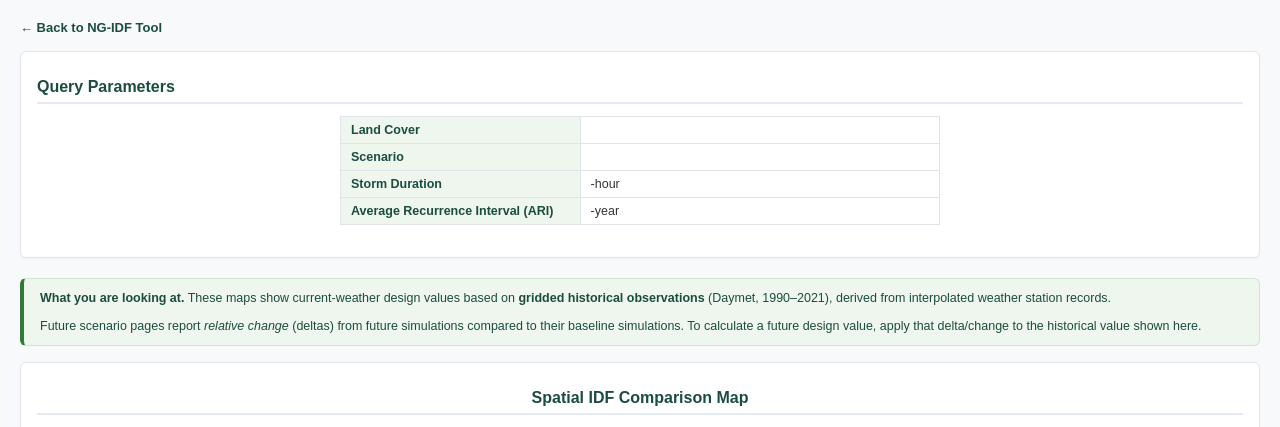
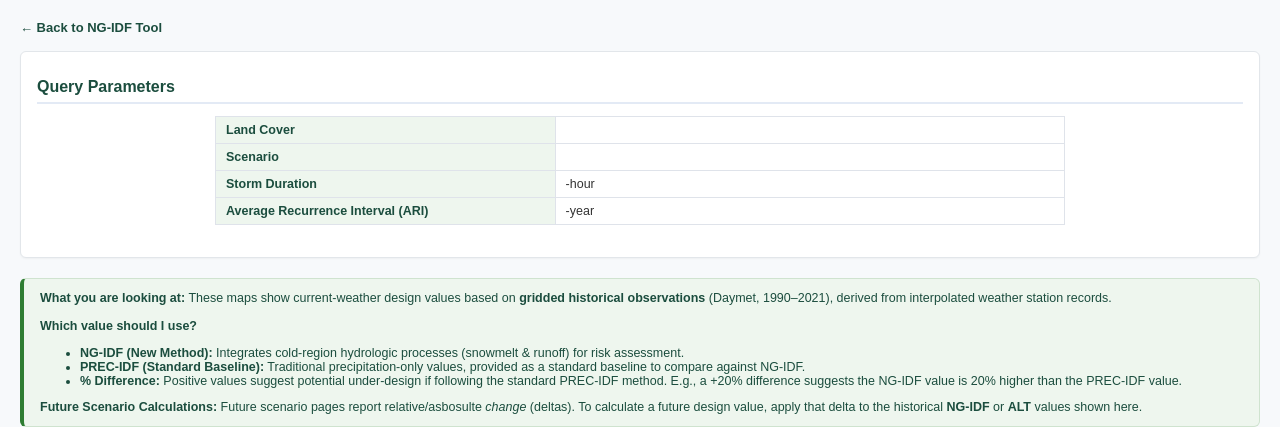
Before and after one commit to hydro-yan/NG_IDF_AWS, a Flask app: template templates/out_spatial.html in a window 1280 px wide. Shown: the part 55-482 px from the top of the page. Run offline with Flask 3, Linux system fonts and the light colour scheme; the template is opened without the code that fills it, so the values that code supplies are empty.

Commit message:
2026/08/06 15:32 updated some minor fixes for spatial out map

```diff
--- a/templates/out_spatial.html
+++ b/templates/out_spatial.html
@@ -67,7 +67,7 @@
   .meta-table {
     border-collapse: collapse;
     width: 100%;
-    max-width: 600px;
+    max-width: 850px;
     margin: 0 auto 16px auto;
     font-size: 12.5px;
   }
@@ -153,8 +153,8 @@
   <div class="section">
     <h2>Query Parameters</h2>
     <table class="meta-table">
-      <tr><th>Land Cover</th><td>{{ 'Deciduous Forest' if land_cover | lower == 'deciduous' else 'Evergreen Forest' if land_cover | lower == 'evergreen' else land_cover | capitalize }}</td></tr>
-      <tr><th>Scenario</th><td>{{ spatial_scenario_label }}</td></tr>
+      <tr><th>Land Cover</th><td>{{ 'Open / Impervious / Bare Ground (Asphalt, Concrete, Bare Soil)' if land_cover | lower == 'open' else 'Deciduous Forest (e.g., Paper Birch, Quaking Aspen, Balsam Poplar)' if land_cover | lower == 'deciduous' else 'Evergreen Forest (e.g., Black Spruce, White Spruce)' if land_cover | lower == 'evergreen' else land_cover | capitalize }}</td></tr>
+      <tr><th>Scenario</th><td>{{ 'Historical Weather' if spatial_scenario_label == 'Historical Weather (Daymet)' else spatial_scenario_label }}</td></tr>
       <tr><th>Storm Duration</th><td>{{ duration }}-hour</td></tr>
       <tr><th>Average Recurrence Interval (ARI)</th><td>{{ ari }}-year</td></tr>
     </table>
@@ -169,17 +169,21 @@
   </div>
   {% else %}
 
-
   <div class="note-box">
-    <strong>What you are looking at.</strong> These maps show current-weather design
+    <strong>What you are looking at:</strong> These maps show current-weather design
     values based on <strong>gridded historical observations</strong> (Daymet, 1990–2021),
     derived from interpolated weather station records.
     <br><br>
-    Future scenario pages report <em>relative change</em> (deltas) from future
-    simulations compared to their baseline simulations. To calculate a future design
-    value, apply that delta/change to the historical value shown here.
+    <strong>Which value should I use?</strong>
+    <ul>
+      <li><strong>NG-IDF (New Method):</strong> Integrates cold-region hydrologic processes (snowmelt & runoff) for risk assessment.</li>
+      <li><strong>PREC-IDF (Standard Baseline):</strong> Traditional precipitation-only values, provided as a standard baseline to compare against NG-IDF.</li>
+      <li><strong>% Difference:</strong> Positive values suggest potential under-design if following the standard PREC-IDF method. E.g.,
+        a +20% difference suggests the NG-IDF value is 20% higher than the PREC-IDF value.</li>
+    </ul>
+    <strong>Future Scenario Calculations:</strong> Future scenario pages report relative/asbosulte <em>change</em> (deltas). To calculate a future design value,
+    apply that delta to the historical <strong>NG-IDF</strong> or <strong>ALT</strong> values shown here.
   </div>
-
 
 
 
--- a/templates/out_spatial_cesm.html
+++ b/templates/out_spatial_cesm.html
@@ -67,7 +67,7 @@
   .meta-table {
     border-collapse: collapse;
     width: 100%;
-    max-width: 600px;
+    max-width: 850px;
     margin: 0 auto 16px auto;
     font-size: 12.5px;
   }
@@ -158,7 +158,7 @@
   <div class="section">
     <h2>Query Parameters</h2>
     <table class="meta-table">
-      <tr><th>Land Cover</th><td>{{ 'Deciduous Forest' if land_cover | lower == 'deciduous' else 'Evergreen Forest' if land_cover | lower == 'evergreen' else land_cover | capitalize }}</td></tr>
+      <tr><th>Land Cover</th><td>{{ 'Open / Impervious / Bare Ground (Asphalt, Concrete, Bare Soil)' if land_cover | lower == 'open' else 'Deciduous Forest (e.g., Paper Birch, Quaking Aspen, Balsam Poplar)' if land_cover | lower == 'deciduous' else 'Evergreen Forest (e.g., Black Spruce, White Spruce)' if land_cover | lower == 'evergreen' else land_cover | capitalize }}</td></tr>
       <tr><th>Scenario</th><td>{{ spatial_scenario_label }}</td></tr>
       <tr><th>Storm Duration</th><td>{{ duration }}-hour</td></tr>
       <tr><th>Average Recurrence Interval (ARI)</th><td>{{ ari }}-year</td></tr>
--- a/templates/out_spatial_cesm_near_term.html
+++ b/templates/out_spatial_cesm_near_term.html
@@ -67,7 +67,7 @@
   .meta-table {
     border-collapse: collapse;
     width: 100%;
-    max-width: 600px;
+    max-width: 850px;
     margin: 0 auto 16px auto;
     font-size: 12.5px;
   }
@@ -158,7 +158,7 @@
   <div class="section">
     <h2>Query Parameters</h2>
     <table class="meta-table">
-      <tr><th>Land Cover</th><td>{{ 'Deciduous Forest' if land_cover | lower == 'deciduous' else 'Evergreen Forest' if land_cover | lower == 'evergreen' else land_cover | capitalize }}</td></tr>
+      <tr><th>Land Cover</th><td>{{ 'Open / Impervious / Bare Ground (Asphalt, Concrete, Bare Soil)' if land_cover | lower == 'open' else 'Deciduous Forest (e.g., Paper Birch, Quaking Aspen, Balsam Poplar)' if land_cover | lower == 'deciduous' else 'Evergreen Forest (e.g., Black Spruce, White Spruce)' if land_cover | lower == 'evergreen' else land_cover | capitalize }}</td></tr>
       <tr><th>Scenario</th><td>{{ spatial_scenario_label }}</td></tr>
       <tr><th>Storm Duration</th><td>{{ duration }}-hour</td></tr>
       <tr><th>Average Recurrence Interval (ARI)</th><td>{{ ari }}-year</td></tr>
--- a/templates/out_spatial_wrf.html
+++ b/templates/out_spatial_wrf.html
@@ -67,7 +67,7 @@
   .meta-table {
     border-collapse: collapse;
     width: 100%;
-    max-width: 600px;
+    max-width: 850px;
     margin: 0 auto 16px auto;
     font-size: 12.5px;
   }
@@ -159,7 +159,7 @@
   <div class="section">
     <h2>Query Parameters</h2>
     <table class="meta-table">
-      <tr><th>Land Cover</th><td>{{ 'Deciduous Forest' if land_cover | lower == 'deciduous' else 'Evergreen Forest' if land_cover | lower == 'evergreen' else land_cover | capitalize }}</td></tr>
+      <tr><th>Land Cover</th><td>{{ 'Open / Impervious / Bare Ground (Asphalt, Concrete, Bare Soil)' if land_cover | lower == 'open' else 'Deciduous Forest (e.g., Paper Birch, Quaking Aspen, Balsam Poplar)' if land_cover | lower == 'deciduous' else 'Evergreen Forest (e.g., Black Spruce, White Spruce)' if land_cover | lower == 'evergreen' else land_cover | capitalize }}</td></tr>
       <tr><th>Scenario</th><td>{{ spatial_scenario_label }}</td></tr>
       <tr><th>Storm Duration</th><td>{{ duration }}-hour</td></tr>
       <tr><th>Average Recurrence Interval (ARI)</th><td>{{ ari }}-year</td></tr>
```
Also changed, not shown: templates/NG_IDF.html (+10 -8 lines).
